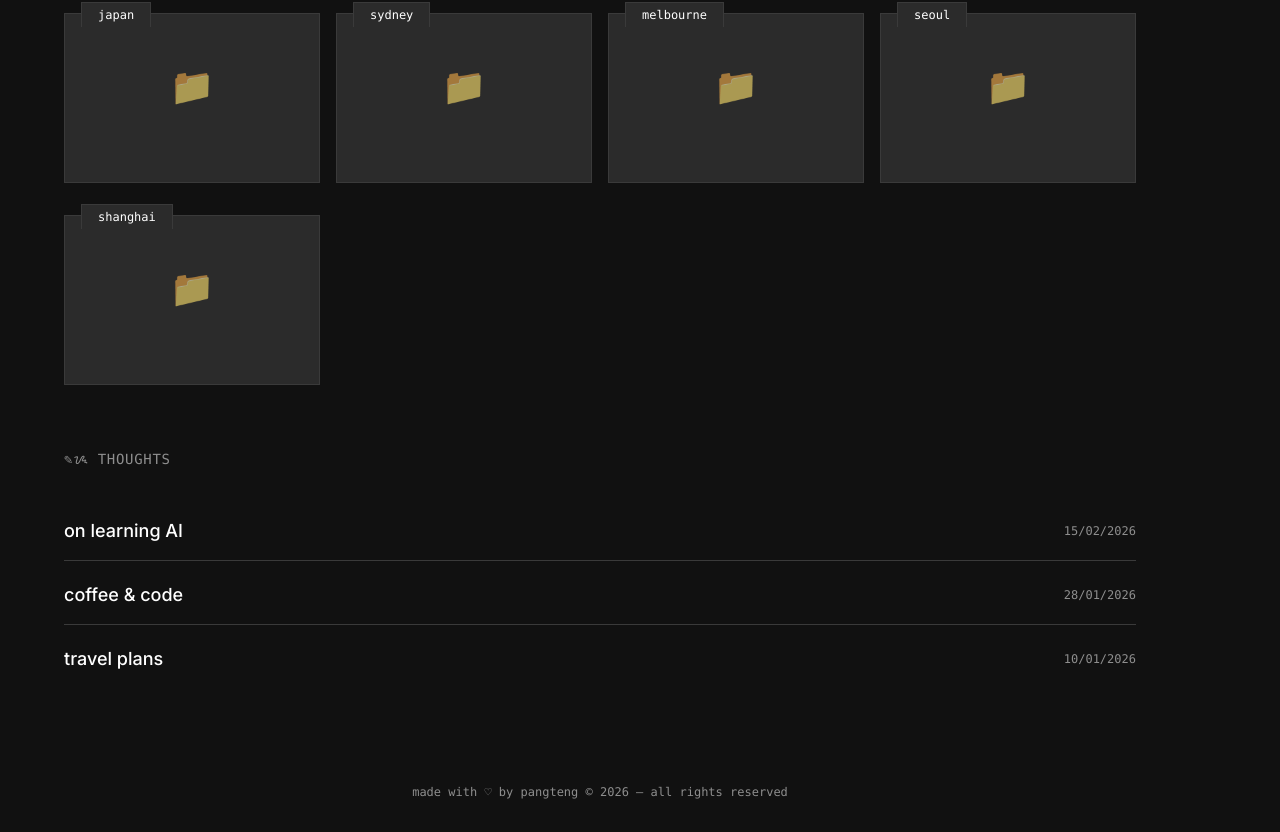
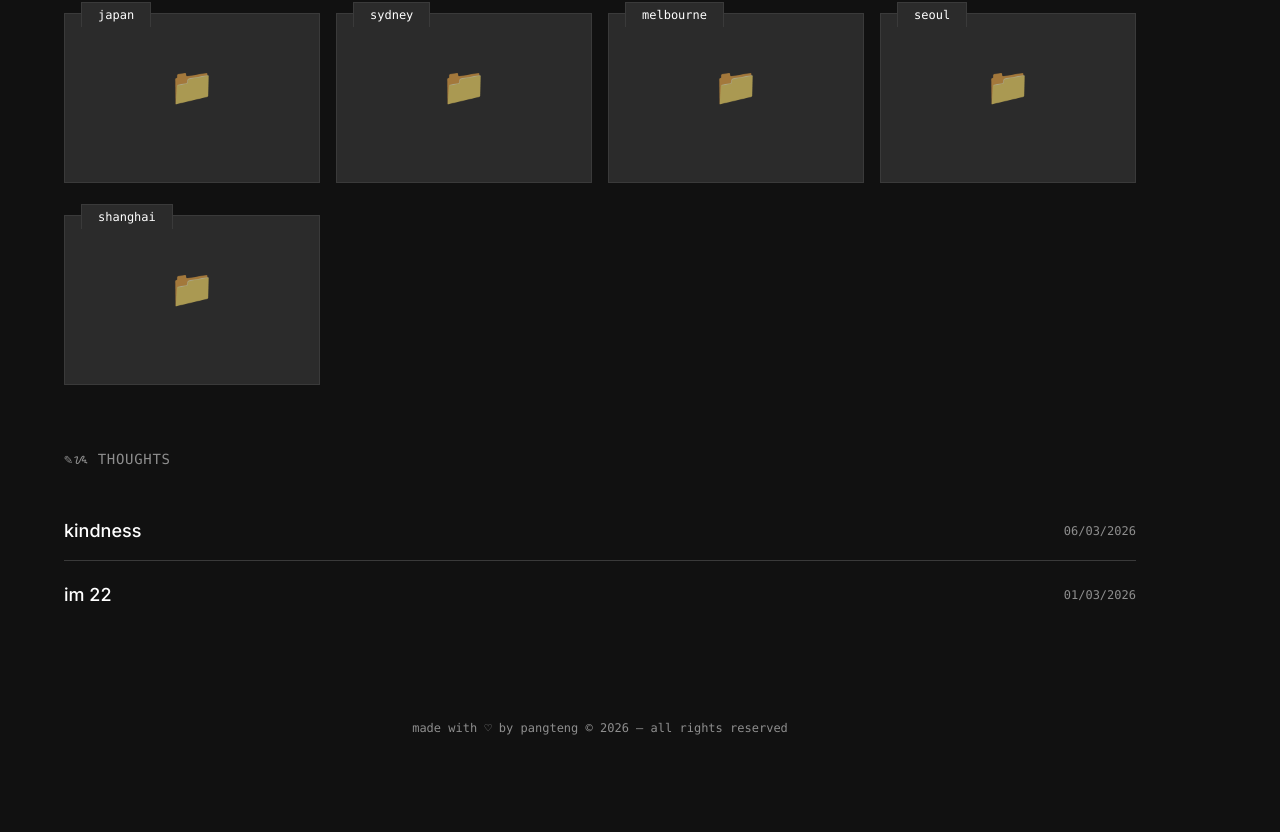
Before and after one commit to pangtengg/Portfolio, a React (Vite) app: page /interests in a window 1280 px wide. Shown: the part 802-1634 px from the top of the page. After the commit the page ends 1570 px from the top, so only its background shows below. Built offline with nearby package versions, Linux system fonts and the light colour scheme.

Commit message:
add thoughts

```diff
--- a/src/app/pages/Interests.tsx
+++ b/src/app/pages/Interests.tsx
@@ -43,19 +43,14 @@ const travelLocations = [
 
 const thoughts = [
   {
-    title: 'on learning AI',
-    date: '15/02/2026',
-    content: 'every day i learn something new about neural networks, and every day i realize how much more there is to learn. the field is vast, and that\'s what makes it exciting.',
+    title: 'kindness',
+    date: '06/03/2026',
+    content: 'i would like to relate to a chinese saying i grew up with <人之初，性本善。性相近，習相遠。> from three characteristics classic (三字經) which means all men are born with good and similar nature. it is through the environment that shapes our personalities and behaviours. it led me thinking how really the society plays and works really changes our mindsets and perceptions on wealth, material possessions, and the pursuit of happiness. for me kindness means the willingness to help someone when theyre in need which should be the instinct of men but now i dont understand why theres probably ww3 in the near future and people are bombing each other. i dont really understand why we operate the world like this or how to this extent that this world has been operated. idk what im talking about anyways ill always stand by kindness breaks rocks and melts hearts happy friday!',
   },
   {
-    title: 'coffee & code',
-    date: '28/01/2026',
-    content: 'there\'s something meditative about debugging code at 2 AM with a cup of coffee. it\'s just you, the problem, and the solution somewhere in between.',
-  },
-  {
-    title: 'travel plans',
-    date: '10/01/2026',
-    content: 'planning my next trip to japan. can\'t wait to explore tokyo\'s tech scene and experience the perfect blend of tradition and innovation.',
+    title: 'im 22',
+    date: '01/03/2026',
+    content: 'ive came to realised that time does really flies, life is impermanent and im still unsure (quoting who knows by daniel caesar: is it a crime to be unsure) what my mission on earth and why do i live :D',
   },
 ];
 
```
